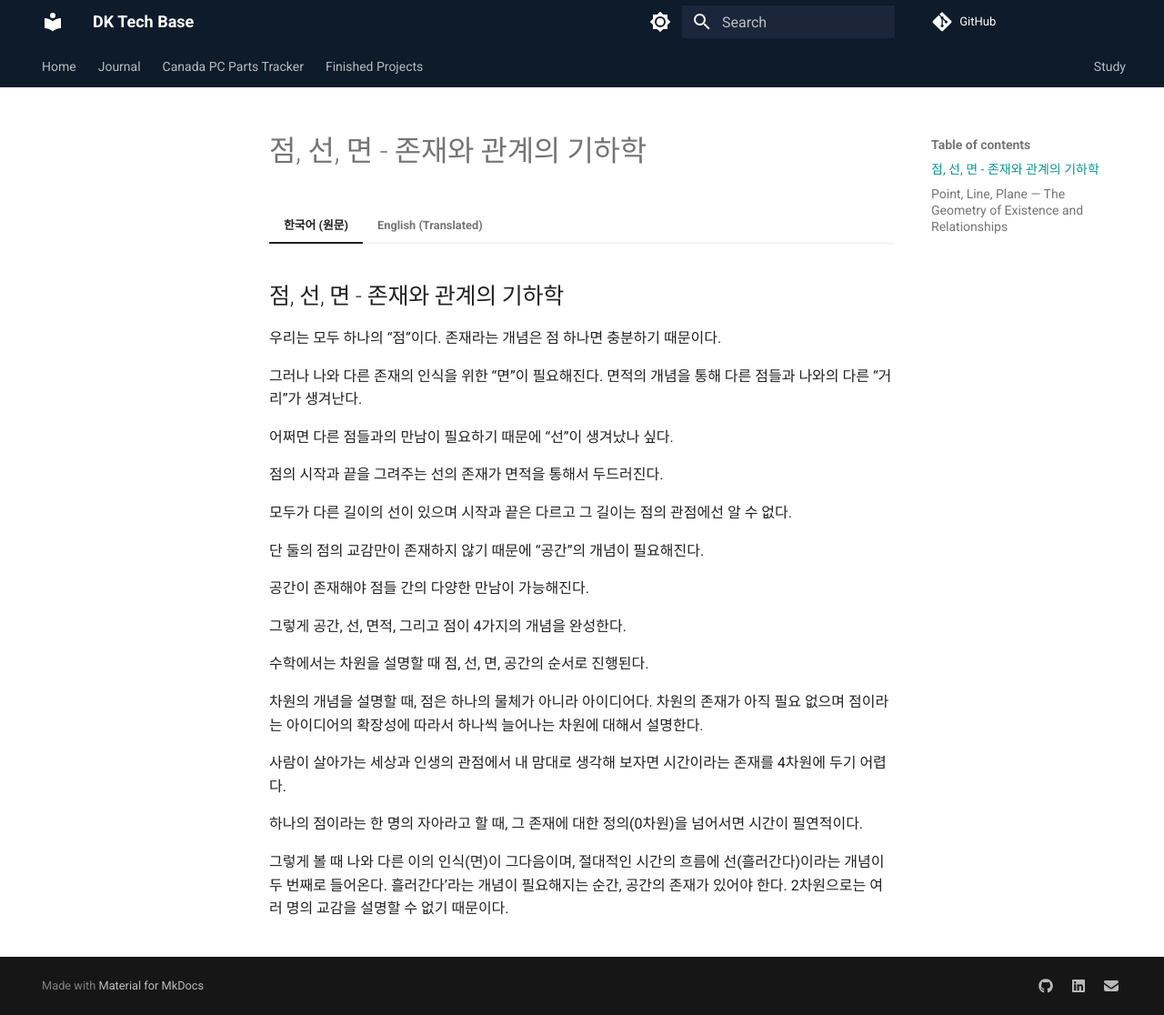
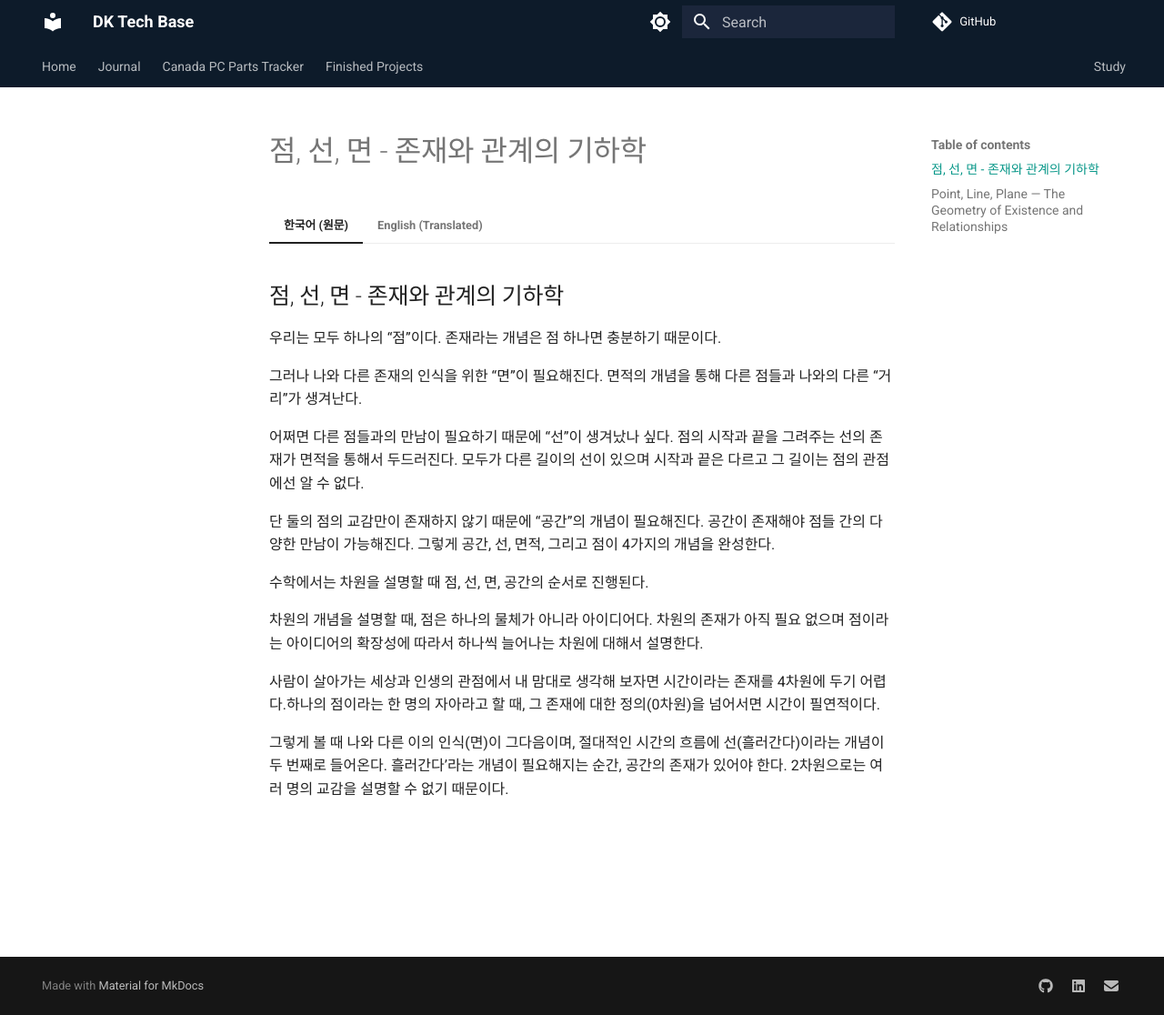
Before and after one commit to dkang919/tech-base, an MkDocs documentation site: the page built from docs/journal/2026/2026-08/2026-08-09.md, in a window 1280 px wide and 1116 px high. Shown: the whole window at 91% size. Built offline with MkDocs 1.6.1 and Material for MkDocs 9.7.7, drawn with Linux system fonts in a browser that asks for light colours; comment, search, counter and statistics services are not loaded.

```diff
--- a/docs/journal/2026/2026-08/2026-08-09.md
+++ b/docs/journal/2026/2026-08/2026-08-09.md
@@ -14,25 +14,15 @@ notion_id: 3b787557-185e-800d-b17b-de49500ebc89
 
 그러나 나와 다른 존재의 인식을 위한 “면”이 필요해진다. 면적의 개념을 통해 다른 점들과 나와의 다른 “거리”가 생겨난다.
 
-어쩌면 다른 점들과의 만남이 필요하기 때문에 “선”이 생겨났나 싶다.
+어쩌면 다른 점들과의 만남이 필요하기 때문에 “선”이 생겨났나 싶다. 점의 시작과 끝을 그려주는 선의 존재가 면적을 통해서 두드러진다. 모두가 다른 길이의 선이 있으며 시작과 끝은 다르고 그 길이는 점의 관점에선 알 수 없다.
 
-점의 시작과 끝을 그려주는 선의 존재가 면적을 통해서 두드러진다.
-
-모두가 다른 길이의 선이 있으며 시작과 끝은 다르고 그 길이는 점의 관점에선 알 수 없다.
-
-단 둘의 점의 교감만이 존재하지 않기 때문에 “공간”의 개념이 필요해진다.
-
-공간이 존재해야 점들 간의 다양한 만남이 가능해진다.
-
-그렇게 공간, 선, 면적, 그리고 점이 4가지의 개념을 완성한다.
+단 둘의 점의 교감만이 존재하지 않기 때문에 “공간”의 개념이 필요해진다. 공간이 존재해야 점들 간의 다양한 만남이 가능해진다. 그렇게 공간, 선, 면적, 그리고 점이 4가지의 개념을 완성한다.
 
 수학에서는 차원을 설명할 때 점, 선, 면, 공간의 순서로 진행된다.
 
 차원의 개념을 설명할 때, 점은 하나의 물체가 아니라 아이디어다. 차원의 존재가 아직 필요 없으며 점이라는 아이디어의 확장성에 따라서 하나씩 늘어나는 차원에 대해서 설명한다.
 
-사람이 살아가는 세상과 인생의 관점에서 내 맘대로 생각해 보자면 시간이라는 존재를 4차원에 두기 어렵다.
-
-하나의 점이라는 한 명의 자아라고 할 때, 그 존재에 대한 정의(0차원)을 넘어서면 시간이 필연적이다.
+사람이 살아가는 세상과 인생의 관점에서 내 맘대로 생각해 보자면 시간이라는 존재를 4차원에 두기 어렵다.하나의 점이라는 한 명의 자아라고 할 때, 그 존재에 대한 정의(0차원)을 넘어서면 시간이 필연적이다.
 
 그렇게 볼 때 나와 다른 이의 인식(면)이 그다음이며, 절대적인 시간의 흐름에 선(흘러간다)이라는 개념이 두 번째로 들어온다. 흘러간다’라는 개념이 필요해지는 순간, 공간의 존재가 있어야 한다. 2차원으로는 여러 명의 교감을 설명할 수 없기 때문이다.
 ///
```
